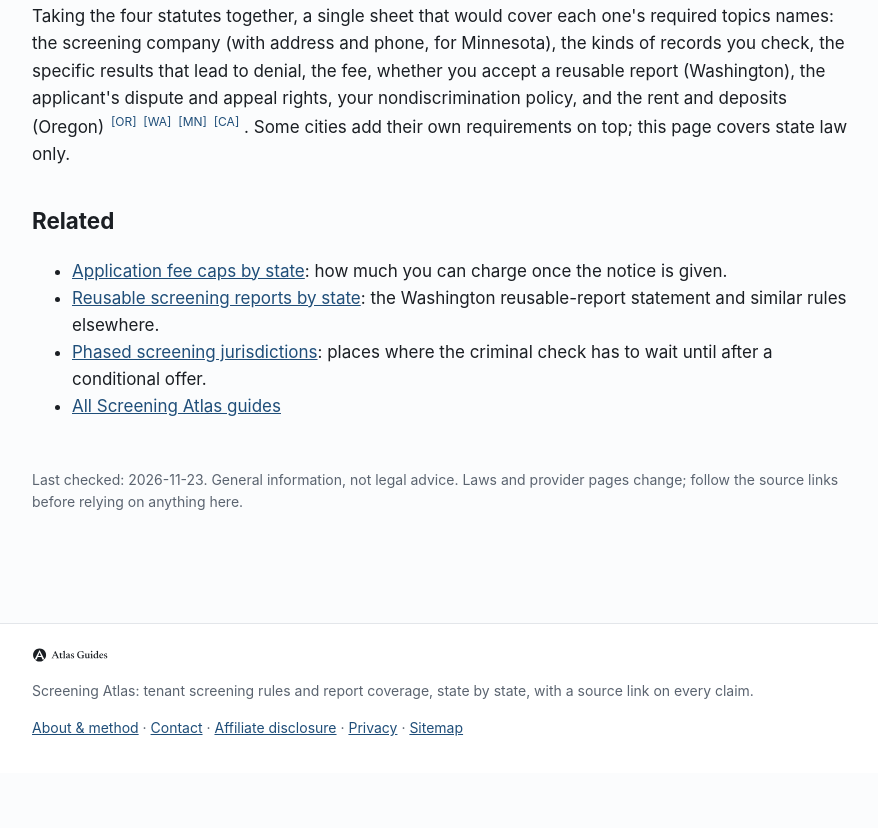
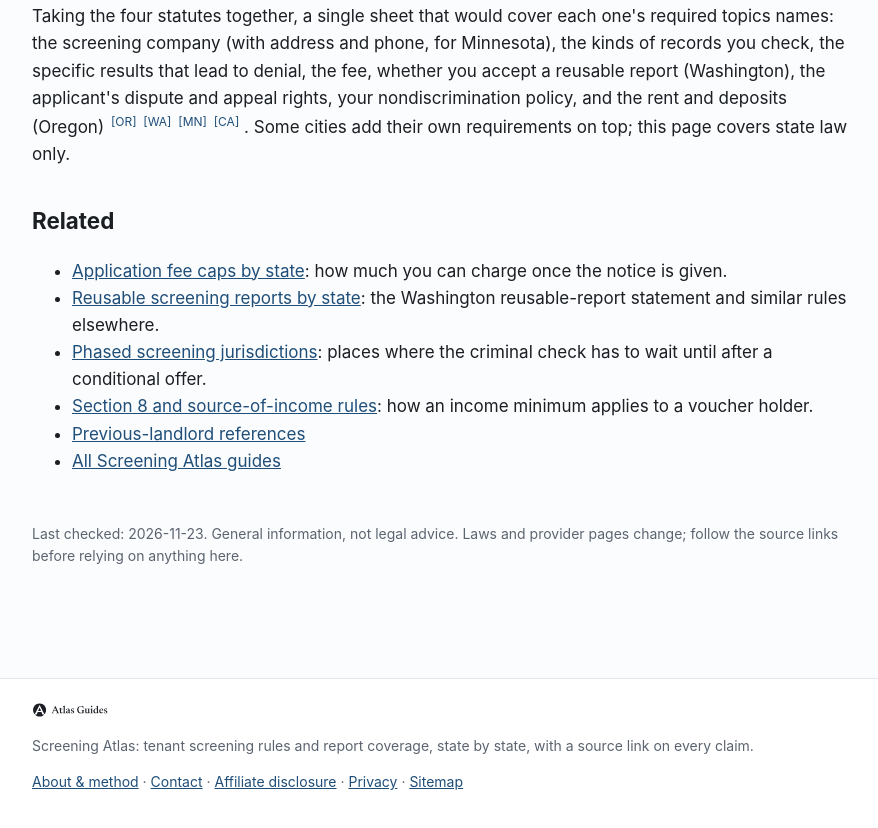
Before and after one commit to michellemccormack/screening-atlas, an Astro site: page /written-tenant-screening-criteria-by-state in a window 1280 px wide. Shown: the part 2257-3085 px from the top of the page, without its empty margins (198-1076 px from the left). Before the commit the page ends 3030 px from the top, so only its background shows below. Built offline with nearby package versions, Linux system fonts and the light colour scheme; Astro itself is replaced by a stand-in of ours.

Commit message:
Add 5 new pages (3/3): related links from the SSN/ITIN and written criteria pages

```diff
--- a/src/pages/tenant-screening-without-ssn-itin.astro
+++ b/src/pages/tenant-screening-without-ssn-itin.astro
@@ -84,6 +84,7 @@ const schema = {"@context":"https://schema.org","@type":"Article","headline":tit
     <li><a href="/tenant-screening-report-comparison/">What each screening report includes</a></li>
     <li><a href="/oregon-tenant-screening-rules/">Oregon tenant screening rules</a></li>
     <li><a href="/bank-linked-income-verification-what-landlords-see/">Bank-linked income verification</a>: one way to check income without a credit file.</li>
+    <li><a href="/how-long-tenant-screening-takes/">How long tenant screening takes</a>: manual verification delays.</li>
     <li><a href="/">All Screening Atlas guides</a></li>
   </ul>
 </Base>
--- a/src/pages/written-tenant-screening-criteria-by-state.astro
+++ b/src/pages/written-tenant-screening-criteria-by-state.astro
@@ -60,6 +60,8 @@ const schema = {"@context":"https://schema.org","@type":"Article","headline":tit
     <li><a href="/application-fee-caps-by-state/">Application fee caps by state</a>: how much you can charge once the notice is given.</li>
     <li><a href="/reusable-tenant-screening-reports-by-state/">Reusable screening reports by state</a>: the Washington reusable-report statement and similar rules elsewhere.</li>
     <li><a href="/phased-tenant-screening-jurisdictions/">Phased screening jurisdictions</a>: places where the criminal check has to wait until after a conditional offer.</li>
+    <li><a href="/source-of-income-and-voucher-rules-by-state/">Section 8 and source-of-income rules</a>: how an income minimum applies to a voucher holder.</li>
+    <li><a href="/previous-landlord-references-and-the-fcra/">Previous-landlord references</a></li>
     <li><a href="/">All Screening Atlas guides</a></li>
   </ul>
 </Base>
```
